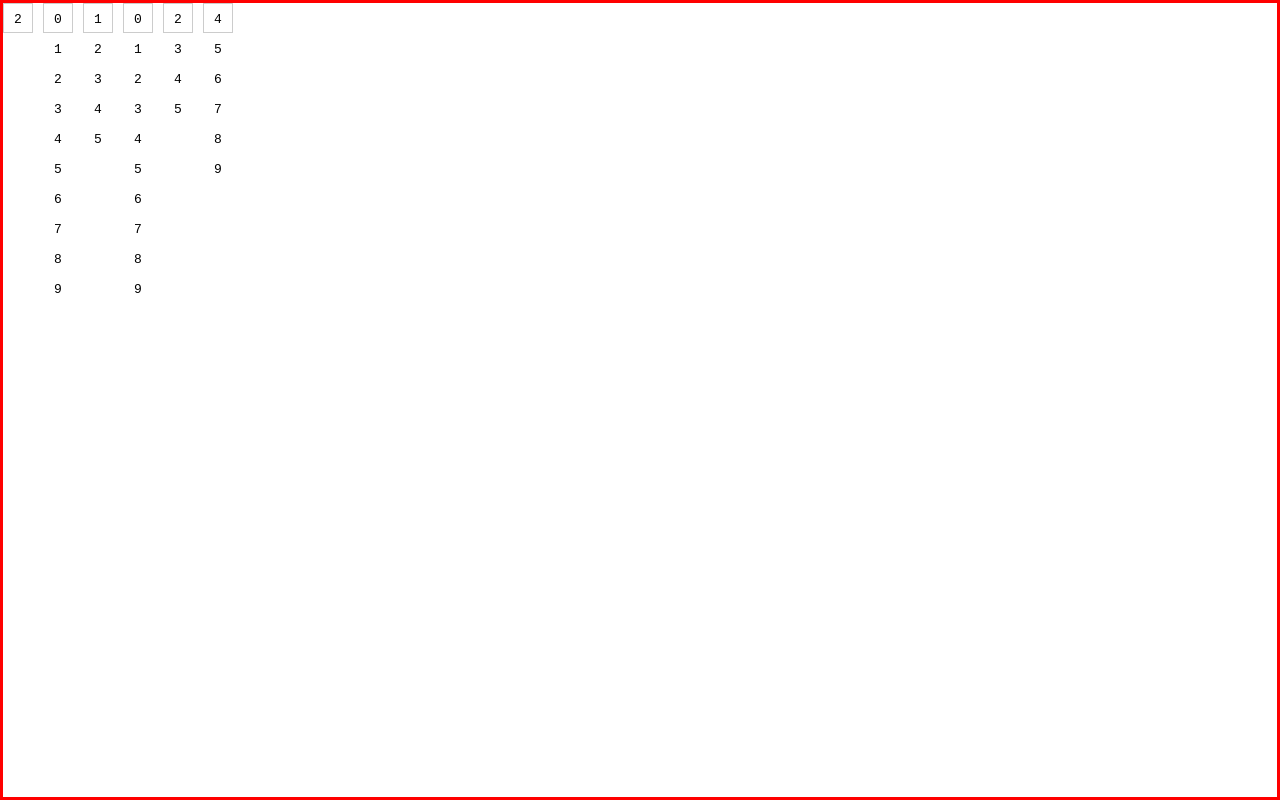
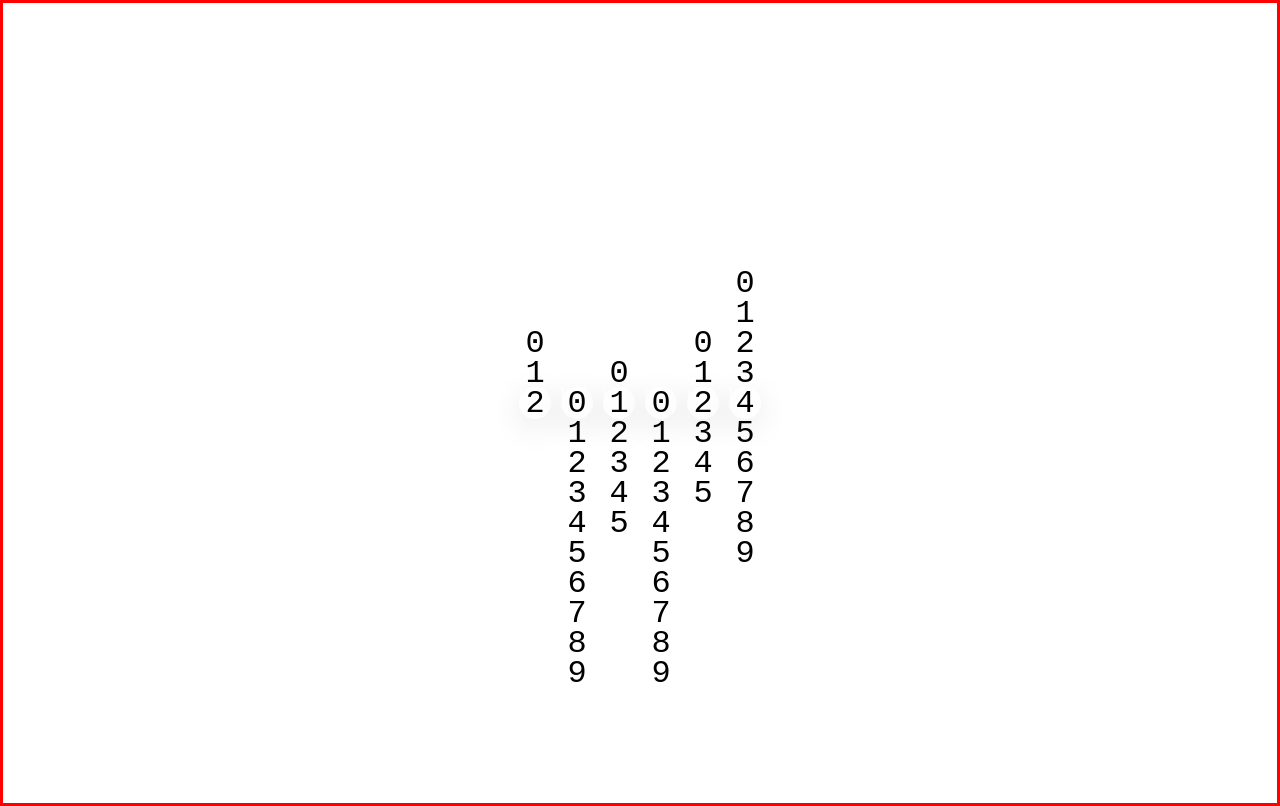
Before and after one commit to ismaelmarot/clock-slider, a React (Vite) app: page / in a window 1280 px wide. Built offline with nearby package versions, Linux system fonts and the light colour scheme.

Commit message:
number list order

```diff
--- a/src/components/Clock/Clock.styled.tsx
+++ b/src/components/Clock/Clock.styled.tsx
@@ -1,26 +1,69 @@
 import styled from 'styled-components';
+import { flex } from '../../helpers/setFlex';
+import { size } from '../../helpers/setSize';
 
 export const ClockContainer = styled.div`
-  display: flex;
+  ${flex('row','center','center')}
+  ${size('100%', '100vh')}
   gap: 10px;
   font-family: monospace;
-  align-items: center;
+  font-size: 2rem;
 `;
 
 export const Column = styled.div`
-  width: 30px;
-  height: 30px; /* altura de un solo número */
+  ${flex('column')}
+  ${size('2rem','2rem')}
+  border-radius: 20px;
+  background: rgba(255, 255, 255, 0.05);
+  backdrop-filter: blur(5px);
+  -webkit-backdrop-filter: blur(5px);
+  border: 1px solid rgba(255, 255, 255, 0.3);
+  box-shadow:
+    0 8px 32px rgba(0, 0, 0, 0.1),
+    inset 0 1px 0 rgba(255, 255, 255, 0.5),
+    inset 0 -1px 0 rgba(255, 255, 255, 0.1),
+    inset 0 0 0px 0px rgba(255, 255, 255, 0);
+  position: relative;
   /* overflow: hidden; */
-  border: 1px solid #ccc;
-  display: flex;
-  flex-direction: column;
+
+  &::before {
+    content: '';
+    position: absolute;
+    top: 0;
+    left: 0;
+    right: 0;
+    height: 1px;
+    background: linear-gradient(
+      90deg,
+      transparent,
+      rgba(255, 255, 255, 0.8),
+      transparent
+    );
+  }
+
+  &::after {
+    content: '';
+    position: absolute;
+    top: 0;
+    left: 0;
+    width: 1px;
+    height: 100%;
+    background: linear-gradient(
+      180deg,
+      rgba(255, 255, 255, 0.8),
+      transparent,
+      rgba(255, 255, 255, 0.3)
+    );
+  }
 `;
+
 
 export const NumbersList = styled.div<{ offset: number }>`
   display: flex;
   flex-direction: column;
   transform: translateY(${({ offset }) => offset}px);
   transition: transform 0.3s ease-in-out;
+  border-radius: 10px;
 `;
 
 export const Cell = styled.div`
```
Also changed, not shown: src/components/DigitColumn/DigitColumn.styled.tsx (deleted, +0 -34 lines), src/components/DigitColumn/DigitColumn.tsx (deleted, +0 -22 lines).
